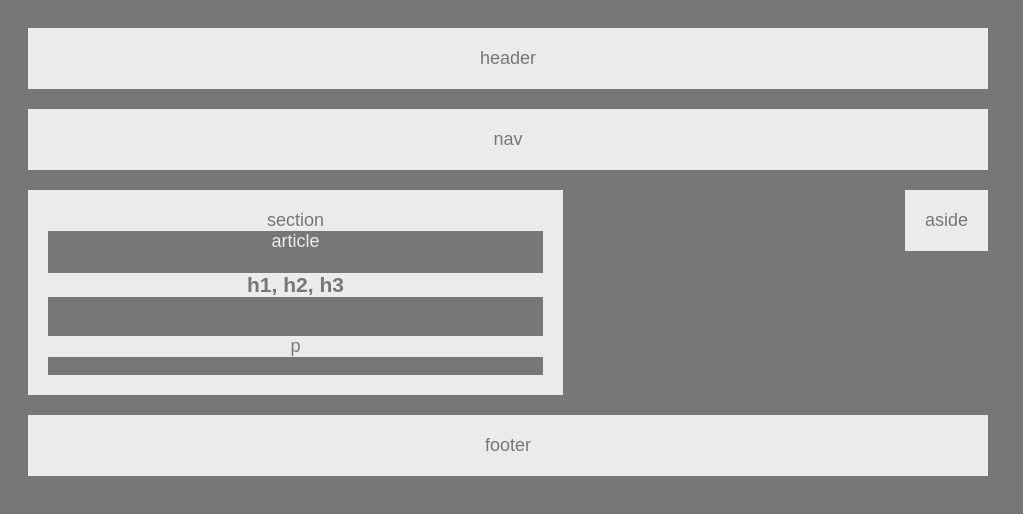
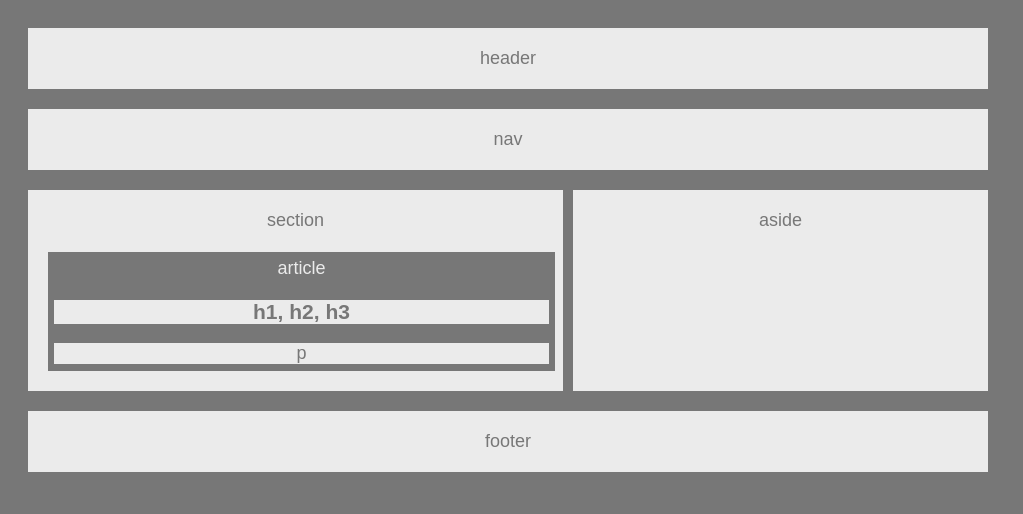
Before and after one commit to jasonkim4201/HW-Wireframe, a plain HTML site: page index.html in a window 1280 px wide. Shown: the whole page, without its empty margins (0-1023 px from the left). Drawn offline with Linux system fonts and the light colour scheme.

Commit message:
Almost good enough?

```diff
--- a/style.css
+++ b/style.css
@@ -31,12 +31,13 @@ section {
   width: 495px;
   float: left;
 }
-
+/* Not perfect but I'm just glad I have something that looks kind of like it. */
 article {
   color: #ebebeb;
   background: #777;
   width: 495px;
   float: left;
+  padding: 6px;
 }
 
 h1,
@@ -45,9 +46,12 @@ p {
   background: #ebebeb;
   width: 495px;
   float: left;
+  margin-bottom: 1px;
 }
-
+/* Figure out if there's a legitimate way to make this part without guessing pixel stuff... */
 aside {
+  width: 375px;
+  height: 161px;
   float: right;
 }
 footer {
```
Also changed, not shown: index.html (+1 -0 lines).
